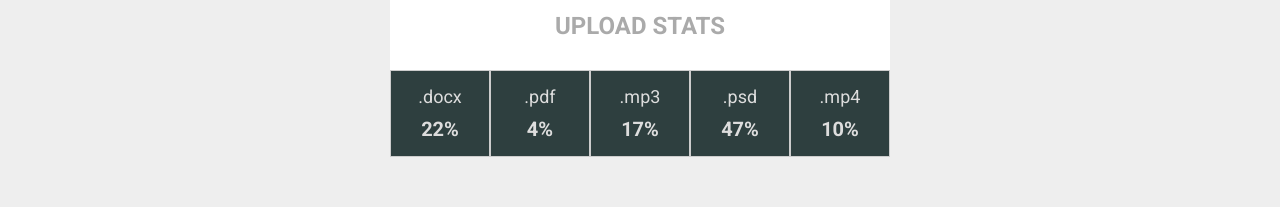
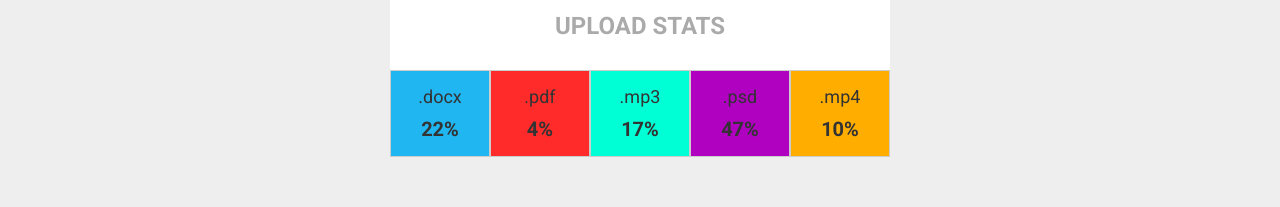
Before and after one commit to Aivazov/react-cra-task-1, a React (Create React App) app: page / in a window 1280 px wide. Shown: the part 711-918 px from the top of the page. Built offline with nearby package versions, Linux system fonts and the light colour scheme.

Commit message:
finalization

```diff
--- a/src/components/DataTask2.jsx
+++ b/src/components/DataTask2.jsx
@@ -23,23 +23,23 @@ export default function DataStatsTask({
       <h2 className={css.title}>Upload stats</h2>
 
       <ul className={css.statList}>
-        <li className={css.item}>
+        <li className={css.item1}>
           <span className={css.label}>{label_1}</span>
           <span className={css.percentage}>{percentage_1}%</span>
         </li>
-        <li className={css.item}>
+        <li className={css.item2}>
           <span className={css.label}>{label_2}</span>
           <span className={css.percentage}>{percentage_2}%</span>
         </li>
-        <li className={css.item}>
+        <li className={css.item3}>
           <span className={css.label}>{label_3}</span>
           <span className={css.percentage}>{percentage_3}%</span>
         </li>
-        <li className={css.item}>
+        <li className={css.item4}>
           <span className={css.label}>{label_4}</span>
           <span className={css.percentage}>{percentage_4}%</span>
         </li>
-        <li className={css.item}>
+        <li className={css.item5}>
           <span className={css.label}>{label_5}</span>
           <span className={css.percentage}>{percentage_5}%</span>
         </li>
--- a/src/components/DataTask2.module.css
+++ b/src/components/DataTask2.module.css
@@ -22,15 +22,24 @@
   align-items: center;
 }
 
-.item {
+.item1, .item2, .item3, .item4, .item5 {
   padding: 15px 0;
   border: 1px solid #ccc;
   width: calc(500px / 5);
-  background-color: rgb(46, 63, 63);
 }
 
+.item1 {
+  background-color: rgb(31, 182, 241);
+}
+
+.item2 {
+  background-color: rgb(255, 43, 43);
+}
+
+
+
 .label {
-  color: #ddd;
+  color: #333;
 
   font-size: 18px;
   display: block;
@@ -38,7 +47,20 @@
 }
 
 .percentage {
-  color: #ddd;
+  color: #333;
   font-size: 20px;
   font-weight: 700;
 }
+
+.item3 {
+  background-color: rgb(0, 255, 213);
+  color: rgb(85, 38, 38);
+}
+
+.item4 {
+  background-color: rgb(176, 0, 192);
+}
+
+.item5 {
+  background-color: rgb(255, 174, 0);
+}
--- a/src/components/Transaction.module.css
+++ b/src/components/Transaction.module.css
@@ -1,16 +1,18 @@
 .transaction_history {
   border: 1px solid #ddd;
-  width: 800px;
-  display: flex;
-  flex-wrap: wrap;
+  min-width: 900px;
+  margin: 0 auto;
 }
 
 .tableContent {
+  /* display: flex;
+  flex-wrap: wrap; */
 }
 
 .tableRow {
   border: 1px solid #ddd;
   padding: 10px 50px;
+  color: #888;
 }
 
 .typeHead,
```
